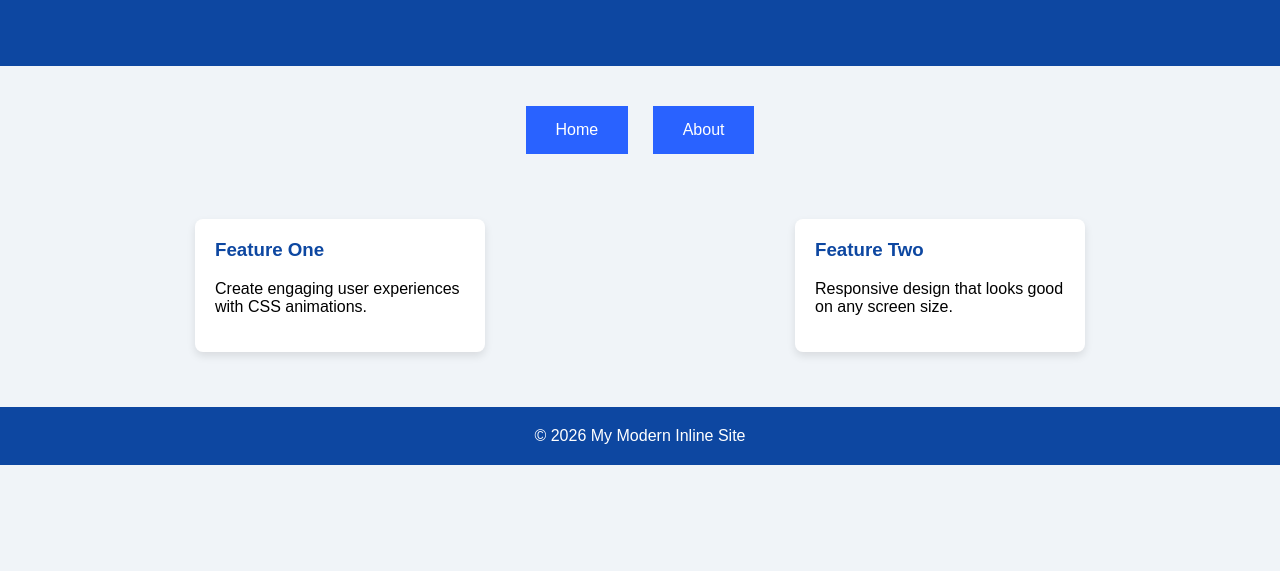
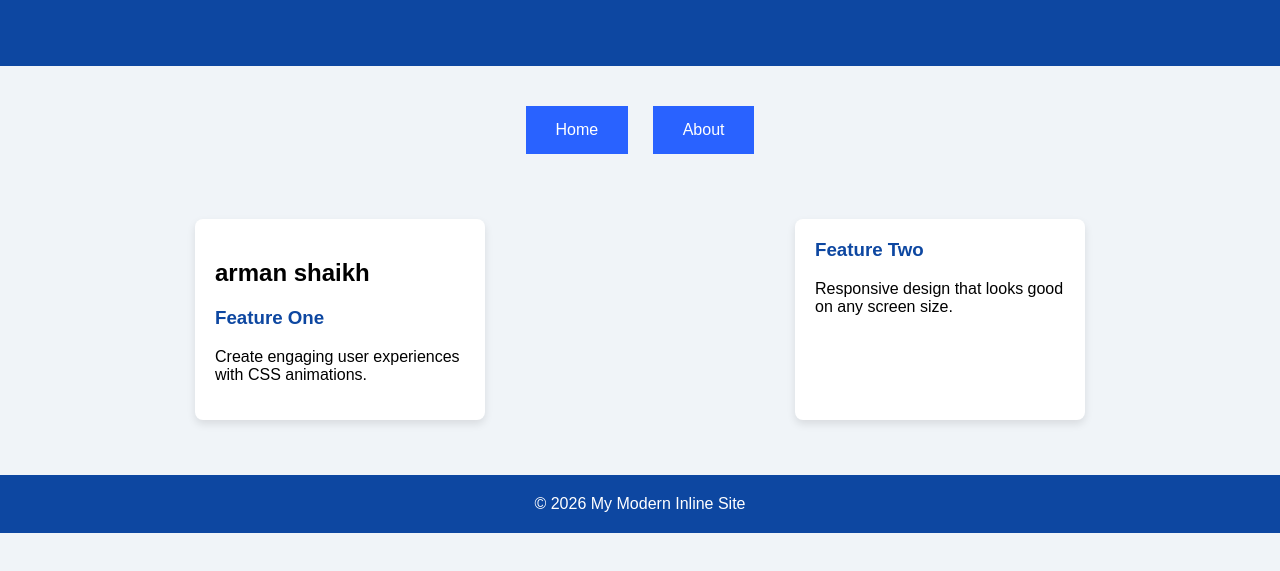
Before and after one commit to armanshaikh98713-create/demo6, a plain HTML site: page index.html in a window 1280 px wide. Shown: the part 149-720 px from the top of the page. Drawn offline with Linux system fonts and the light colour scheme.

Commit message:
changes in html

```diff
--- a/index.html
+++ b/index.html
@@ -58,6 +58,7 @@
                 transition:transform 0.3s; cursor:pointer;"
          onmouseover="this.style.transform='scale(1.05)'"
          onmouseout="this.style.transform='scale(1)'">
+         <h1>arman shaikh</h1>
       <h3 style="margin-top:0; color:#0d47a1;">Feature One</h3>
       <p>Create engaging user experiences with CSS animations.</p>
     </div>
```
